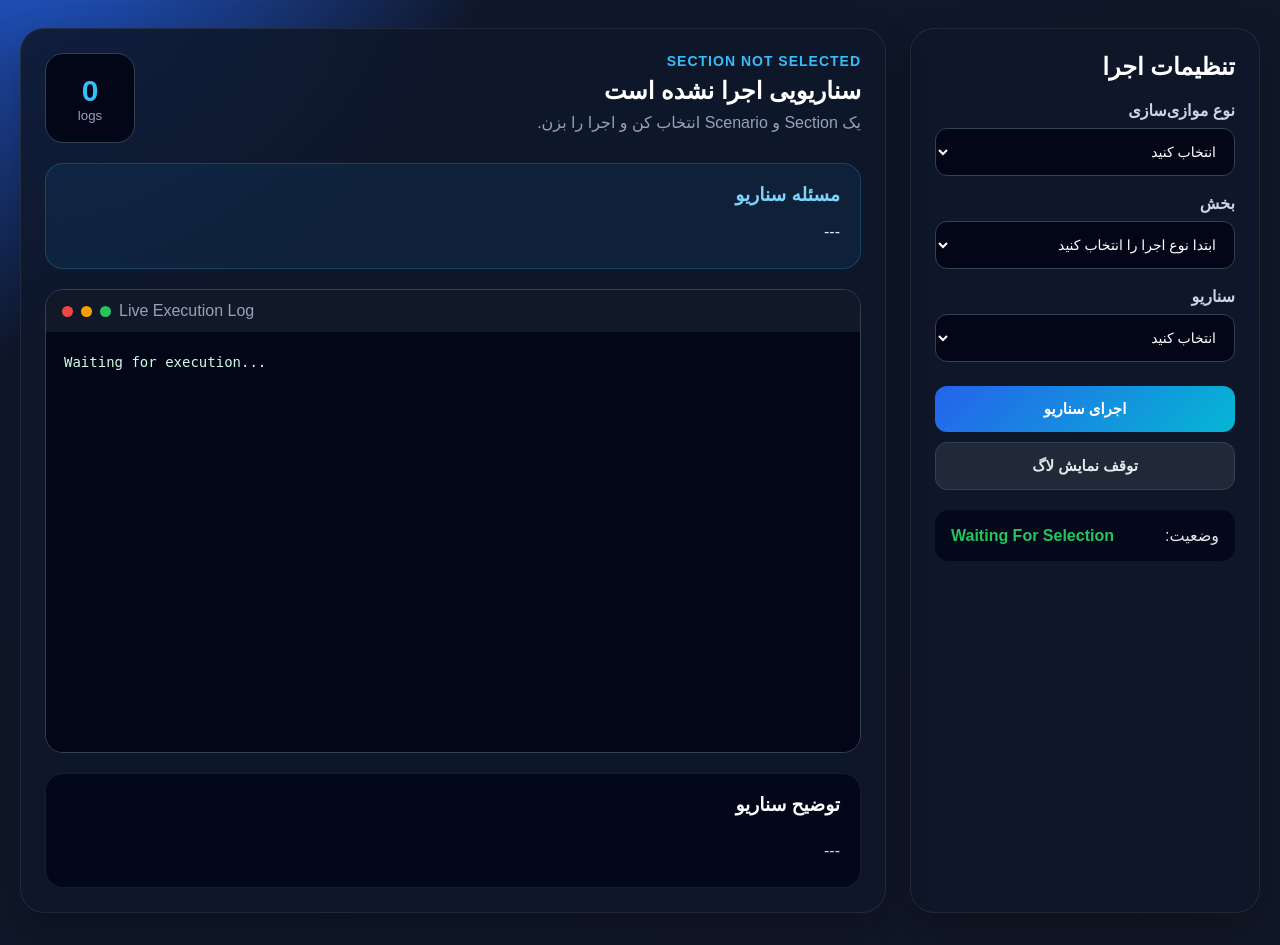
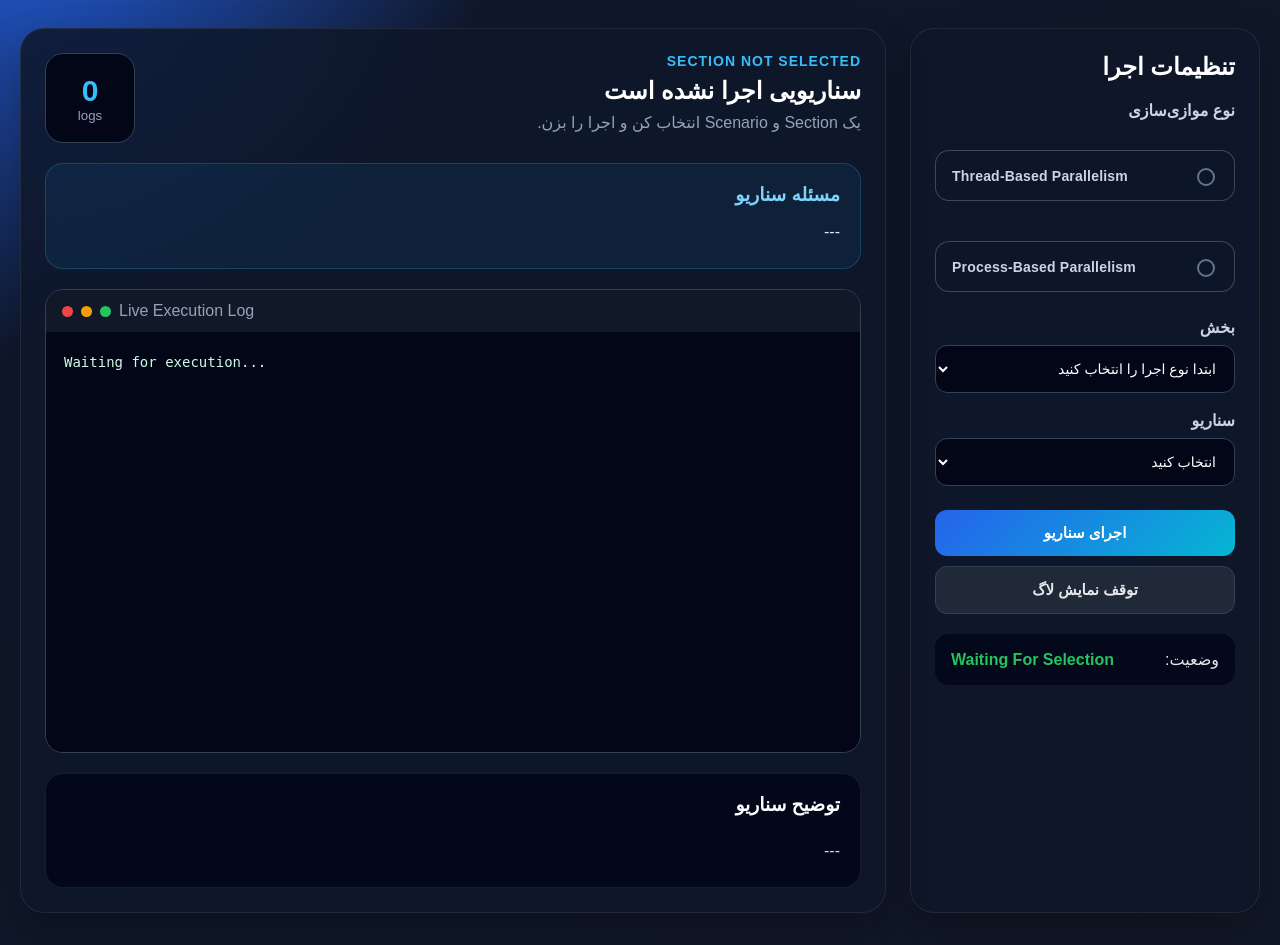
Before and after one commit to SeAmTa/parallel-project, a FastAPI app: page / in a window 1280 px wide. Shown: the part 147-1092 px from the top of the page. Run offline with FastAPI, Linux system fonts and the light colour scheme.

Commit message:
style: improve parallelism method selector

```diff
--- a/app/templates/index.html
+++ b/app/templates/index.html
@@ -21,8 +21,30 @@
             <h2>تنظیمات اجرا</h2>
 
             <label>نوع موازی‌سازی</label>
-            <select id="method" onchange="updateSections()">
-                <option value="" selected disabled>انتخاب کنید</option>
+            <div class="method-radio-group">
+                <label class="method-option">
+                    <input
+                        type="radio"
+                        name="methodChoice"
+                        value="thread"
+                        onchange="syncMethodSelector(this.value)"
+                    >
+                    <span>Thread-Based Parallelism</span>
+                </label>
+
+                <label class="method-option">
+                    <input
+                        type="radio"
+                        name="methodChoice"
+                        value="process"
+                        onchange="syncMethodSelector(this.value)"
+                    >
+                    <span>Process-Based Parallelism</span>
+                </label>
+            </div>
+
+            <select id="method" style="display: none;">
+                <option value="" selected disabled>انتخاب نشده</option>
                 <option value="thread">Thread-Based Parallelism</option>
                 <option value="process">Process-Based Parallelism</option>
             </select>
@@ -128,6 +150,12 @@ function getSectionNames(method) {
     }
 
     return {};
+}
+
+function syncMethodSelector(value) {
+    const methodSelect = document.getElementById("method");
+    methodSelect.value = value;
+    updateSections();
 }
 
 function updateSections() {
@@ -276,6 +304,7 @@ function stopScenario() {
         document.getElementById("output").innerText += "\nLog streaming stopped by user.";
     }
 }
+
 </script>
 
 </body>
--- a/static/style.css
+++ b/static/style.css
@@ -299,3 +299,65 @@ pre {
         align-items: flex-start;
     }
 }
+
+.method-radio-group {
+    display: flex;
+    flex-direction: column;
+    gap: 14px;
+    margin-top: 12px;
+}
+
+.method-option {
+    position: relative;
+    display: flex;
+    flex-direction: row-reverse;
+    align-items: center;
+    justify-content: space-between;
+    direction: ltr;
+    padding: 14px 16px;
+    border: 1px solid rgba(148, 163, 184, 0.35);
+    border-radius: 14px;
+    cursor: pointer;
+    background: rgba(15, 23, 42, 0.85);
+    color: #cbd5e1;
+    font-weight: 600;
+    transition: all 0.2s ease;
+}
+
+.method-option:hover {
+    border-color: rgba(96, 165, 250, 0.9);
+    background: rgba(30, 41, 59, 0.95);
+    transform: translateY(-1px);
+}
+
+.method-option input {
+    appearance: none;
+    flex-shrink: 0;
+    width: 18px;
+    height: 18px;
+    border: 2px solid #64748b;
+    border-radius: 50%;
+    background: transparent;
+    cursor: pointer;
+    transition: all 0.2s ease;
+}
+
+.method-option input:checked {
+    border-color: #60a5fa;
+    background: radial-gradient(circle, #60a5fa 0 40%, transparent 45%);
+}
+
+.method-option:has(input:checked) {
+    border-color: #60a5fa;
+    background: linear-gradient(135deg, rgba(37, 99, 235, 0.28), rgba(15, 23, 42, 0.95));
+    color: #ffffff;
+    box-shadow: 0 0 0 1px rgba(96, 165, 250, 0.35),
+                0 10px 24px rgba(37, 99, 235, 0.18);
+}
+
+.method-option span {
+    flex: 1;
+    text-align: left;
+    font-size: 14px;
+    letter-spacing: 0.2px;
+}
```
